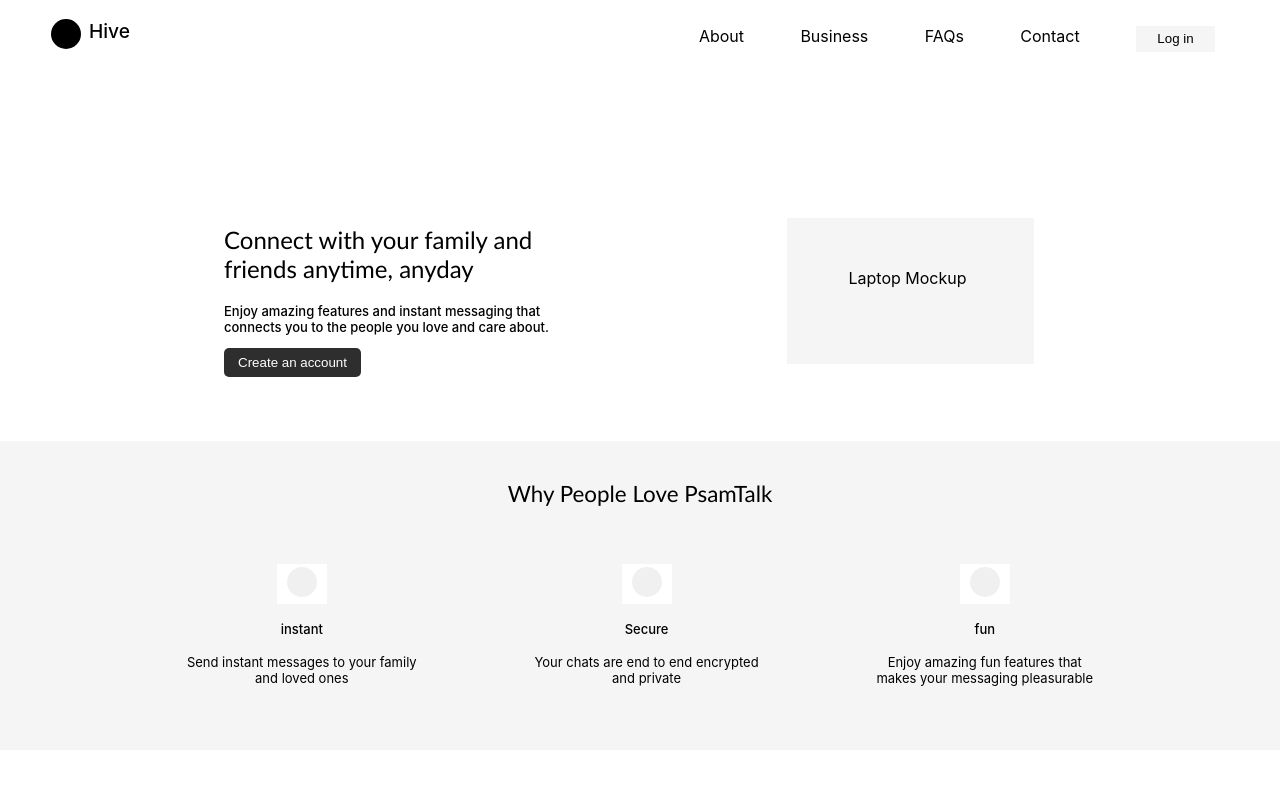
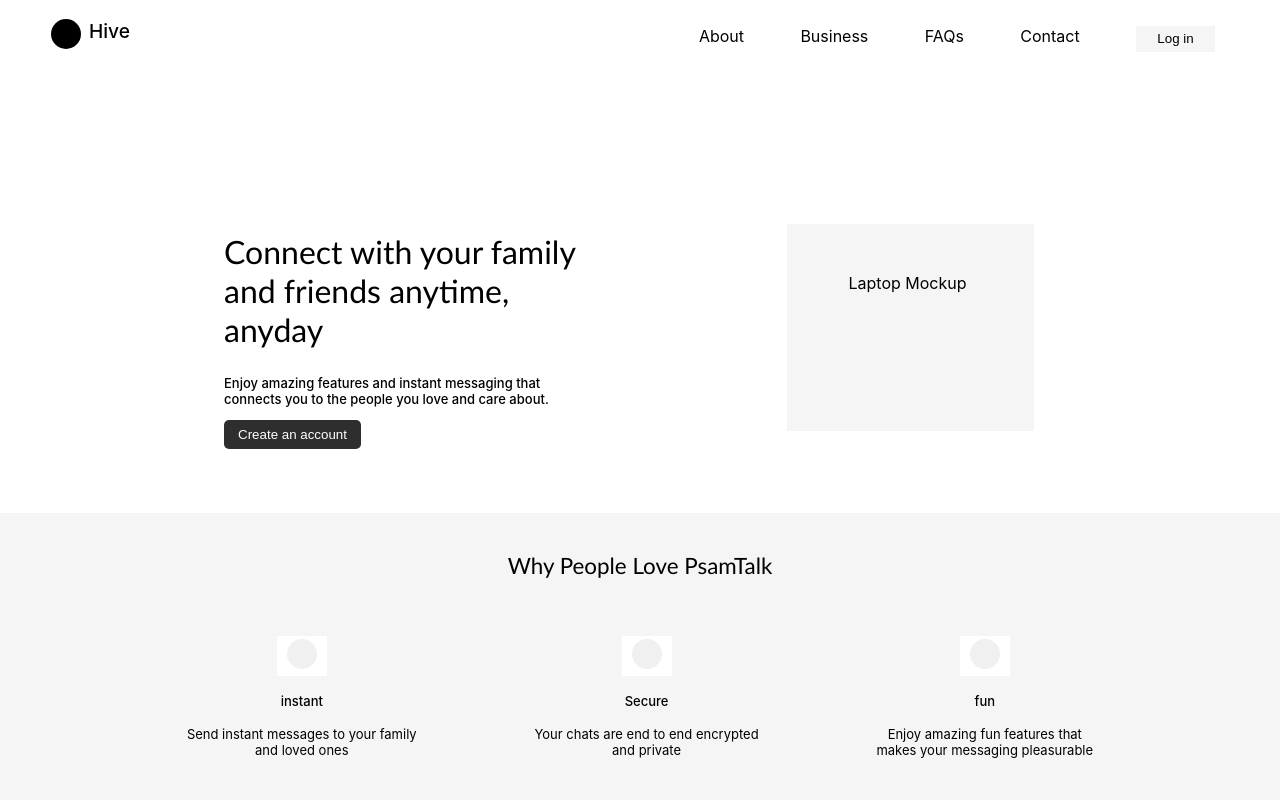
Before and after one commit to okorie2/hive, a Next.js app: page / in a window 1280 px wide. Shown: the top 800 px of the page. Built offline with nearby package versions, Linux system fonts and the light colour scheme.

Commit message:
adding changes'

```diff
--- a/pages/api/hello.js
+++ b/pages/api/hello.js
@@ -1,5 +1,5 @@
 // Next.js API route support: https://nextjs.org/docs/api-routes/introduction
 
 export default function handler(req, res) {
-  res.status(200).json({ name: 'John Doe' })
+  res.status(200).json({ name: "John Doe" });
 }
--- a/pages/index.module.css
+++ b/pages/index.module.css
@@ -37,6 +37,7 @@
 }
 .left h1 {
   font-weight: 520;
+  font-size: 32px;
   font-family: "Gill Sans", "Gill Sans MT", Calibri, "Trebuchet MS", sans-serif;
 }
 .left p {
```
